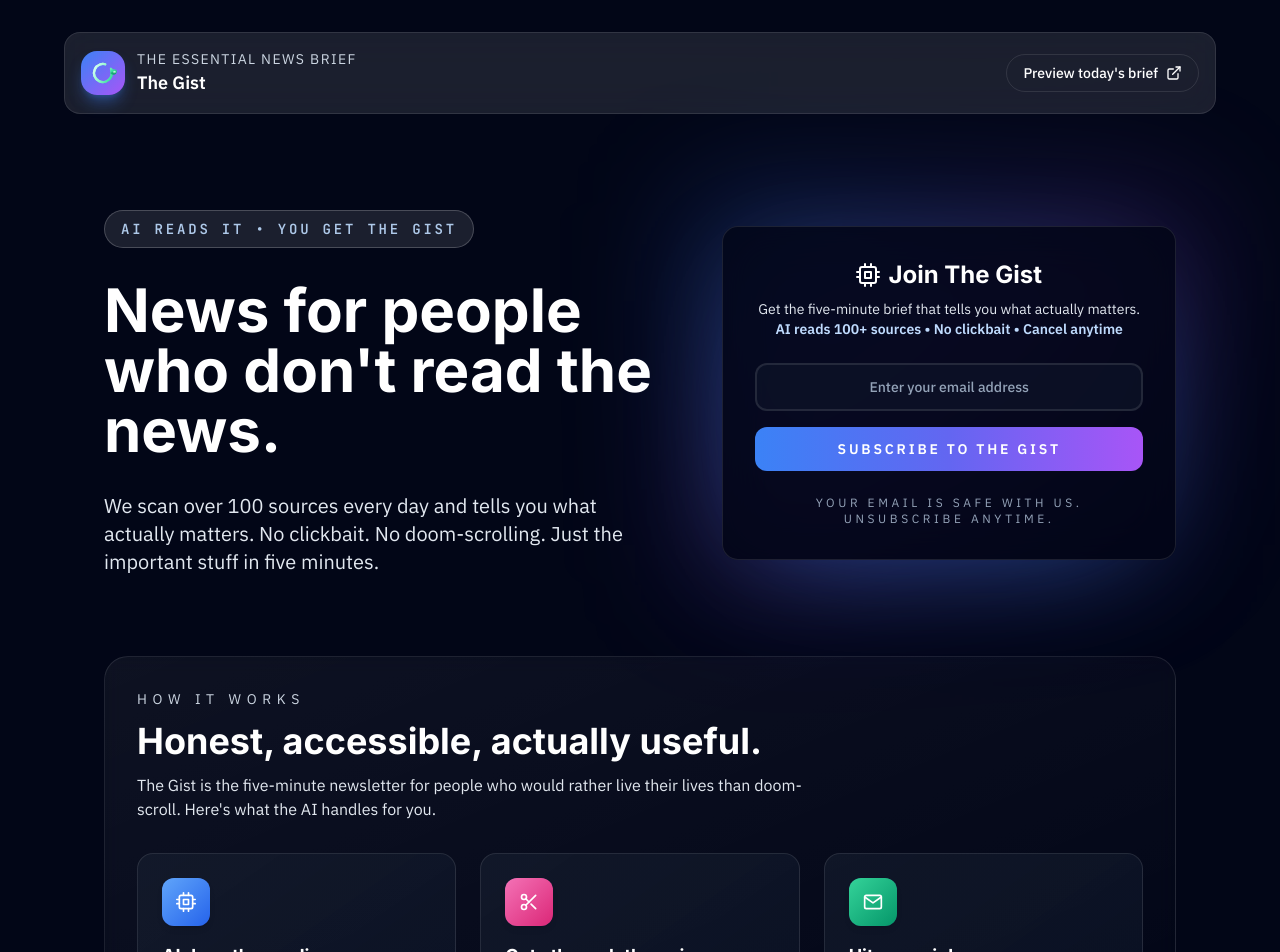
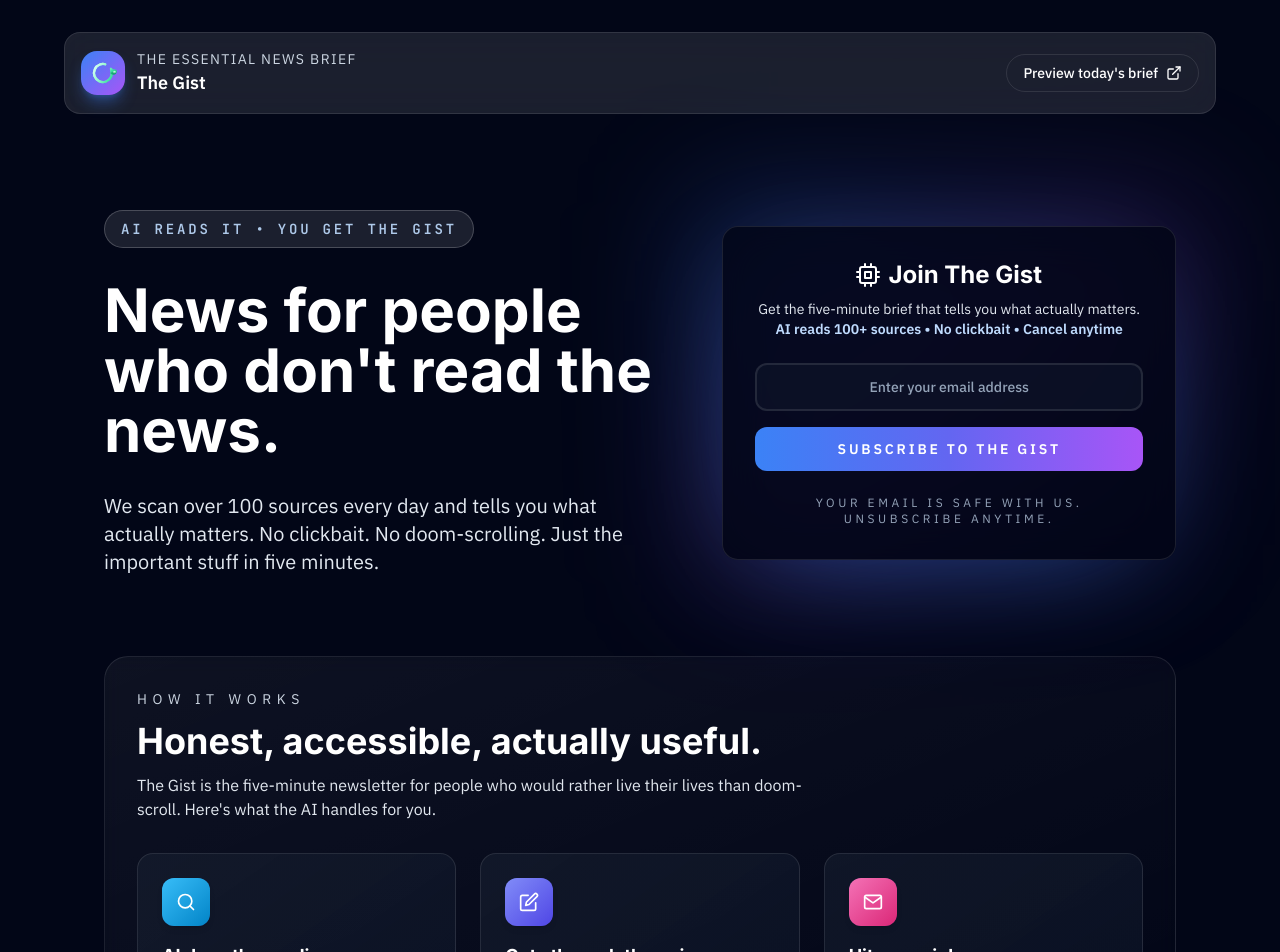
Before and after one commit to p55d2k/thegist, a Next.js app: page / in a window 1280 px wide. Shown: the top 952 px of the page. Built offline with nearby package versions, Linux system fonts and the light colour scheme.

Commit message:
feat: enhance email subscription with API validation and honeypot protection, expand Icon component with additional icons and dynamic gradients

```diff
--- a/app/api/subscribe/route.ts
+++ b/app/api/subscribe/route.ts
@@ -1,18 +1,31 @@
 import { NextRequest, NextResponse } from "next/server";
 import { addSubscriber } from "@/lib/firestore";
-import { EMAIL_REGEX } from "@/constants/config";
+import { isValidEmail } from "@/lib/email";
 
 export async function POST(request: NextRequest) {
   try {
     const body = await request.json();
-    const { email } = body;
+    const { email, nickname } = body;
+
+    // Honeypot check: reject if nickname has a value
+    if (nickname && nickname.trim()) {
+      console.log("Honeypot triggered for email:", email);
+      return NextResponse.json(
+        {
+          message: "Successfully subscribed!",
+          alreadyExists: false,
+        },
+        { status: 201 }
+      );
+    }
 
     // Validate email
     if (!email || typeof email !== "string") {
       return NextResponse.json({ error: "Email is required" }, { status: 400 });
     }
 
-    if (!EMAIL_REGEX.test(email)) {
+    const emailIsValid = await isValidEmail(email);
+    if (!emailIsValid) {
       return NextResponse.json(
         { error: "Invalid email format" },
         { status: 400 }
--- a/components/Icon.tsx
+++ b/components/Icon.tsx
@@ -8,6 +8,35 @@ import {
   FiFileText,
   FiSearch,
   FiZap,
+  FiHome,
+  FiUser,
+  FiSettings,
+  FiHeart,
+  FiStar,
+  FiClock,
+  FiCalendar,
+  FiCamera,
+  FiMusic,
+  FiVideo,
+  FiPhone,
+  FiMap,
+  FiGlobe,
+  FiLock,
+  FiUnlock,
+  FiEye,
+  FiEyeOff,
+  FiDownload,
+  FiUpload,
+  FiTrash,
+  FiEdit,
+  FiPlus,
+  FiMinus,
+  FiCheck,
+  FiX,
+  FiArrowRight,
+  FiArrowLeft,
+  FiChevronUp,
+  FiChevronDown,
 } from "react-icons/fi";
 
 interface IconProps {
@@ -15,38 +44,82 @@ interface IconProps {
   className?: string;
 }
 
-const colorMap: Record<string, string> = {
-  robot: "from-blue-400 to-blue-600",
-  cut: "from-pink-400 to-pink-600",
-  mail: "from-emerald-400 to-emerald-600",
-  newspaper: "from-yellow-400 to-yellow-600",
-  search: "from-indigo-400 to-indigo-600",
-  spark: "from-red-400 to-red-600",
+const gradients = [
+  "from-blue-400 to-blue-600",
+  "from-pink-400 to-pink-600",
+  "from-emerald-400 to-emerald-600",
+  "from-yellow-400 to-yellow-600",
+  "from-indigo-400 to-indigo-600",
+  "from-red-400 to-red-600",
+  "from-purple-400 to-purple-600",
+  "from-orange-400 to-orange-600",
+  "from-teal-400 to-teal-600",
+  "from-rose-400 to-rose-600",
+  "from-cyan-400 to-cyan-600",
+  "from-lime-400 to-lime-600",
+  "from-violet-400 to-violet-600",
+  "from-amber-400 to-amber-600",
+  "from-sky-400 to-sky-600",
+  "from-fuchsia-400 to-fuchsia-600",
+  "from-stone-400 to-stone-600",
+  "from-slate-400 to-slate-600",
+  "from-gray-400 to-gray-600",
+  "from-neutral-400 to-neutral-600",
+  "from-zinc-400 to-zinc-600",
+  "from-green-400 to-green-600",
+];
+
+const iconMap: Record<string, FC<any>> = {
+  robot: FiCpu,
+  cut: FiScissors,
+  mail: FiMail,
+  newspaper: FiFileText,
+  search: FiSearch,
+  spark: FiZap,
+  home: FiHome,
+  user: FiUser,
+  settings: FiSettings,
+  heart: FiHeart,
+  star: FiStar,
+  clock: FiClock,
+  calendar: FiCalendar,
+  camera: FiCamera,
+  music: FiMusic,
+  video: FiVideo,
+  phone: FiPhone,
+  map: FiMap,
+  globe: FiGlobe,
+  lock: FiLock,
+  unlock: FiUnlock,
+  eye: FiEye,
+  eyeOff: FiEyeOff,
+  download: FiDownload,
+  upload: FiUpload,
+  trash: FiTrash,
+  edit: FiEdit,
+  plus: FiPlus,
+  minus: FiMinus,
+  check: FiCheck,
+  x: FiX,
+  arrowRight: FiArrowRight,
+  arrowLeft: FiArrowLeft,
+  chevronUp: FiChevronUp,
+  chevronDown: FiChevronDown,
 };
 
 const Icon: FC<IconProps> = ({ name, className = "" }) => {
-  const gradient = colorMap[name] ?? "from-slate-400 to-slate-600";
+  const gradientIndex =
+    name.split("").reduce((a, b) => a + b.charCodeAt(0), 0) % gradients.length;
+  const gradient = gradients[gradientIndex];
+  const IconComponent = iconMap[name];
 
-  const content =
-    name === "robot" ? (
-      <FiCpu className="h-5 w-5 text-white" />
-    ) : name === "cut" ? (
-      <FiScissors className="h-5 w-5 text-white" />
-    ) : name === "mail" ? (
-      <FiMail className="h-5 w-5 text-white" />
-    ) : name === "newspaper" ? (
-      <FiFileText className="h-5 w-5 text-white" />
-    ) : name === "search" ? (
-      <FiSearch className="h-5 w-5 text-white" />
-    ) : name === "spark" ? (
-      <FiZap className="h-5 w-5 text-white" />
-    ) : null;
+  if (!IconComponent) return null;
 
   return (
     <div
       className={`grid h-12 w-12 place-items-center rounded-xl bg-gradient-to-br ${gradient} shadow-md ${className}`}
     >
-      {content}
+      <IconComponent className="h-5 w-5 text-white" />
     </div>
   );
 };
--- a/components/NewsletterSubscription.tsx
+++ b/components/NewsletterSubscription.tsx
@@ -1,8 +1,9 @@
 "use client";
 
-import { useState } from "react";
+import { useState, useEffect } from "react";
 import { motion } from "framer-motion";
 import { FiCpu } from "react-icons/fi";
+import { isValidEmail } from "@/lib/email";
 
 interface NewsletterSubscriptionProps {
   className?: string;
@@ -17,6 +18,29 @@ export default function NewsletterSubscription({
     "idle"
   );
   const [message, setMessage] = useState("");
+  const [emailValid, setEmailValid] = useState<boolean | null>(null);
+  const [emailValidating, setEmailValidating] = useState(false);
+
+  useEffect(() => {
+    if (!email.trim()) {
+      setEmailValid(null);
+      return;
+    }
+
+    const validate = async () => {
+      setEmailValidating(true);
+      try {
+        const valid = await isValidEmail(email.trim());
+        setEmailValid(valid);
+      } catch {
+        setEmailValid(false);
+      } finally {
+        setEmailValidating(false);
+      }
+    };
+
+    validate();
+  }, [email]);
 
   const handleSubmit = async (e: React.FormEvent) => {
     e.preventDefault();
@@ -31,7 +55,7 @@ export default function NewsletterSubscription({
         headers: {
           "Content-Type": "application/json",
         },
-        body: JSON.stringify({ email: email.trim() }),
+        body: JSON.stringify({ email: email.trim(), nickname: "" }),
       });
 
       const data = await response.json();
@@ -59,10 +83,6 @@ export default function NewsletterSubscription({
         setMessage("");
       }, 4000);
     }
-  };
-
-  const isValidEmail = (email: string) => {
-    return /^[^\s@]+@[^\s@]+\.[^\s@]+$/.test(email);
   };
 
   return (
@@ -107,7 +127,15 @@ export default function NewsletterSubscription({
             disabled={isSubmitting}
             required
           />
-          {email && !isValidEmail(email) && (
+          {/* Honeypot field */}
+          <input
+            type="text"
+            name="nickname"
+            style={{ display: "none" }}
+            tabIndex={-1}
+            autoComplete="off"
+          />
+          {email && emailValid === false && !emailValidating && (
             <motion.p
               initial={{ opacity: 0, y: -10 }}
               animate={{ opacity: 1, y: 0 }}
@@ -125,7 +153,12 @@ export default function NewsletterSubscription({
           whileHover={{ scale: 1.02 }}
           whileTap={{ scale: 0.98 }}
           type="submit"
-          disabled={isSubmitting || !email.trim() || !isValidEmail(email)}
+          disabled={
+            isSubmitting ||
+            !email.trim() ||
+            emailValid !== true ||
+            emailValidating
+          }
           className="w-full rounded-xl bg-gradient-to-r from-blue-500 via-indigo-500 to-purple-500 px-4 sm:px-6 py-3 text-xs sm:text-sm font-semibold uppercase tracking-[0.1em] sm:tracking-[0.2em] text-white transition hover:from-blue-400 hover:via-indigo-500 hover:to-purple-400 disabled:cursor-not-allowed disabled:opacity-40"
         >
           {isSubmitting ? (
--- a/constants/ui.ts
+++ b/constants/ui.ts
@@ -9,13 +9,13 @@ export const HOME_CONTENT = {
 
   howItWorks: [
     {
-      icon: "robot",
+      icon: "search",
       title: "AI does the reading",
       description:
         "Our AI skims major outlets, niche blogs, and everything in between so you don't have to.",
     },
     {
-      icon: "cut",
+      icon: "edit",
       title: "Cuts through the noise",
       description:
         "No doom-scroll, no filler. Just the stories that actually affect your day and why they matter.",
@@ -31,19 +31,19 @@ export const HOME_CONTENT = {
   whatYouGet: [
     {
       label: "The day's top stories",
-      value: "newspaper",
+      value: "calendar",
       detail:
         "3-5 headlines worth your attention, explained clearly without assuming you have a poli-sci degree.",
     },
     {
       label: "Why it matters",
-      value: "search",
+      value: "eye",
       detail:
         "Quick context on what changed, who it impacts, and why you should care in plain language.",
     },
     {
       label: "Quick hits",
-      value: "spark",
+      value: "star",
       detail:
         "Other stories worth knowing in bullet form. Skimmable in 30 seconds flat.",
     },
--- a/lib/email.ts
+++ b/lib/email.ts
@@ -723,3 +723,32 @@ export const computeTotalsFromPlan = (
     totalPublishers: seenPublishers.size,
   };
 };
+
+export async function isValidEmail(email: string): Promise<boolean> {
+  // Basic regex check first - if this fails, don't bother calling API
+  const basicRegexCheck = /^[^\s@]+@[^\s@]+\.[^\s@]+$/.test(email);
+  if (!basicRegexCheck) {
+    return false;
+  }
+
+  try {
+    const response = await fetch(
+      `https://www.disify.com/api/email/${encodeURIComponent(email)}`
+    );
+
+    if (!response.ok) {
+      // API unavailable, but regex passed so return true (basic validation)
+      return true;
+    }
+
+    const data = await response.json();
+
+    // Return API validation result
+    return (
+      data.format === true && data.dns === true && data.disposable === false
+    );
+  } catch (error) {
+    // Network error or other failure, but regex passed so return true
+    return true;
+  }
+}
```
